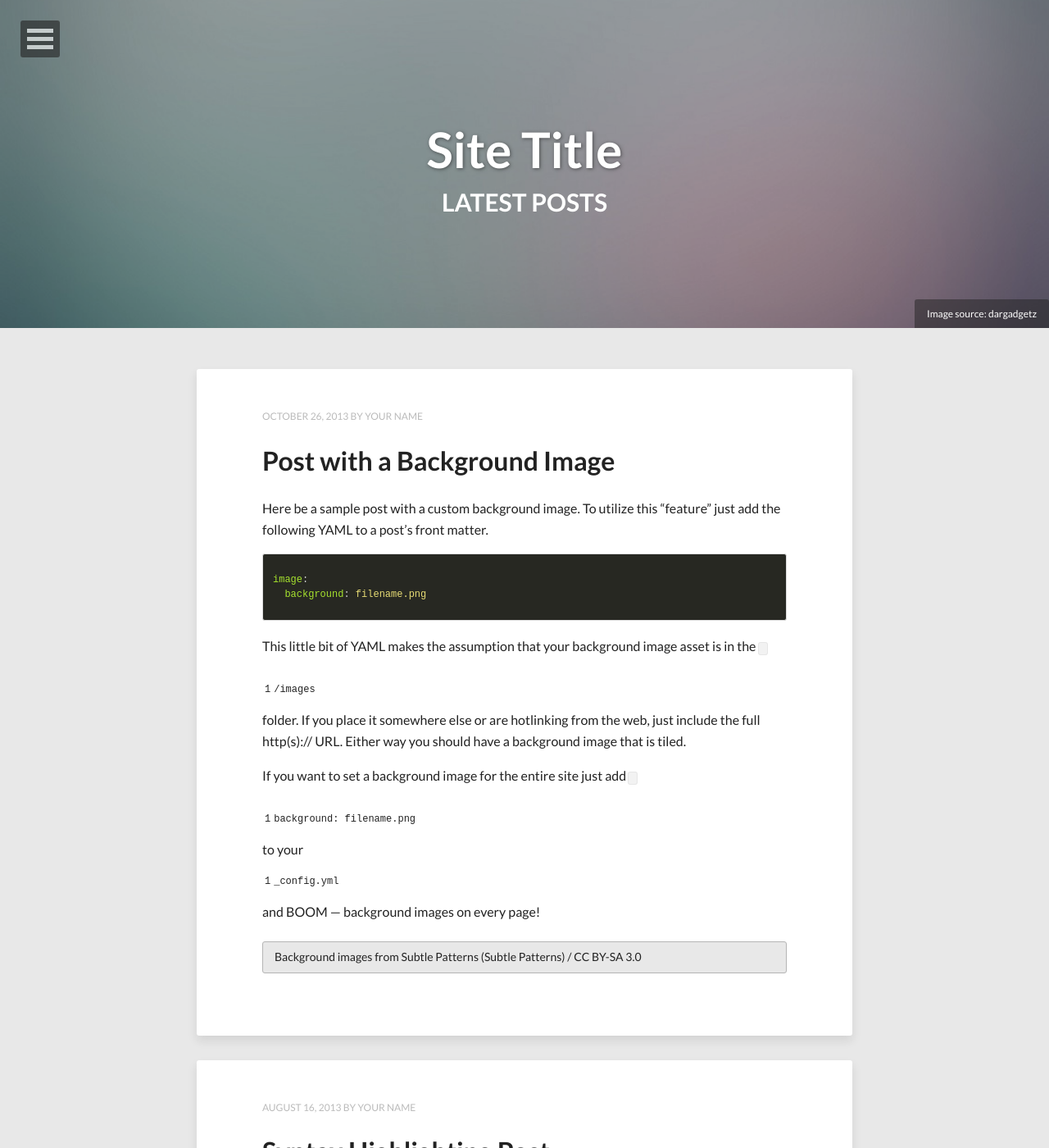
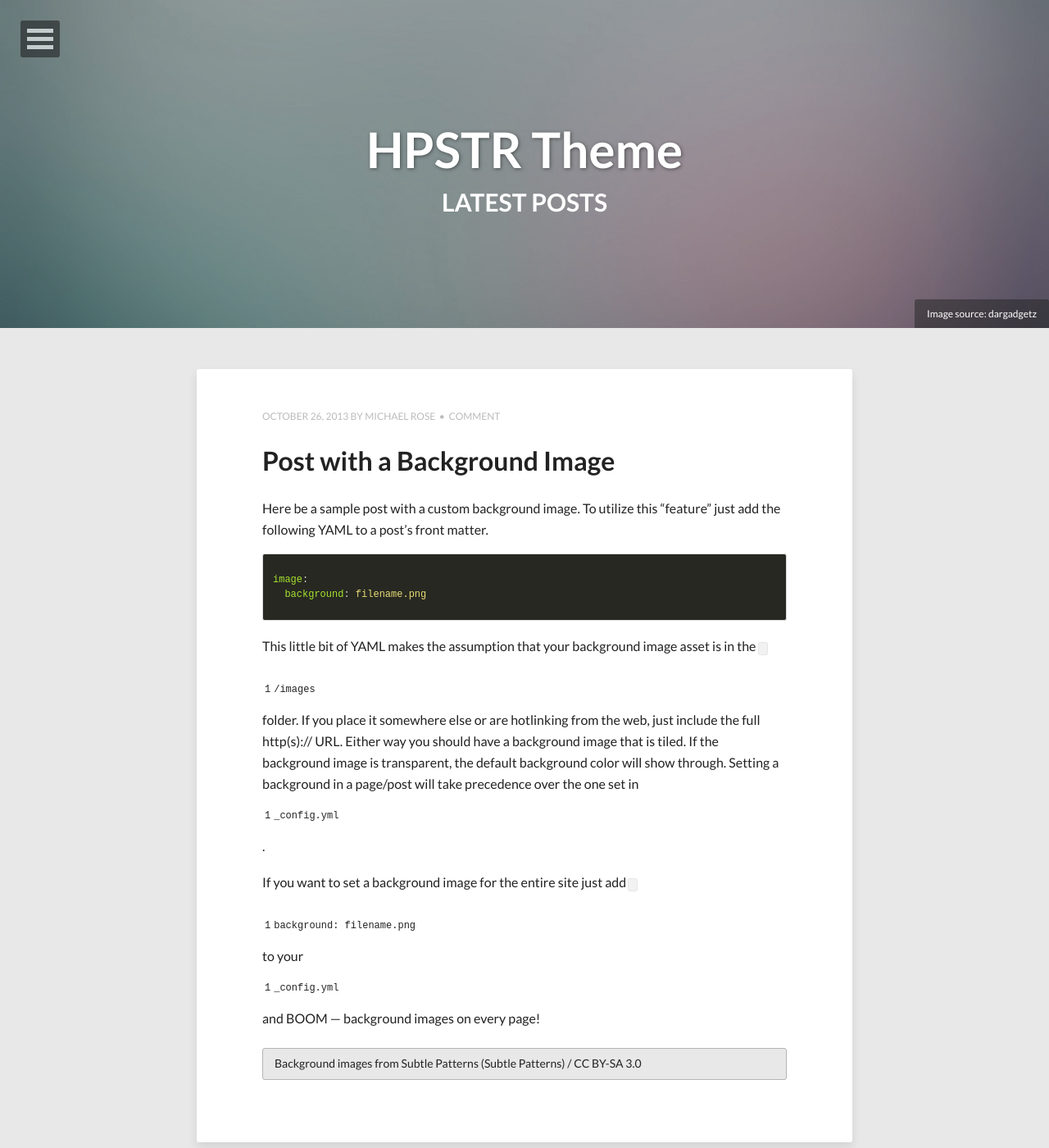
Before and after one commit to sinlaputa/sinlaputa.github.io, a Jekyll site: the page built from index.html, in a window 1280 px wide and 1400 px high. Shown: the whole window at 82% size. Built offline with Jekyll 4.4.1, drawn with Linux system fonts in a browser that asks for light colours; nearby versions of some CDN libraries; the list of posts is cut into pages by our own code; some of the changed lines change nothing that is shown; some of the changed text lies outside the part shown.

Commit message:
test blog

```diff
--- a/_config.yml
+++ b/_config.yml
@@ -1,32 +1,32 @@
-title:            Site Title
-description:      Describe your website here.
-disqus_shortname:
-#Your site's domain goes here. Leave localhost server or blank when working locally.
-url:              http://localhost:4000
+title:            HPSTR Theme
+description:      A responsive Jekyll theme with modern tendencies from designer Michael Rose.
+disqus_shortname: hpstrtheme
+#Comment out url when working locally to resolve base urls correctly
+url:              http://mmistakes.github.io/hpstr-jekyll-theme
 
 # Owner/author information
 owner:
-  name:           Your Name
+  name:           Michael Rose
   avatar:         avatar.jpg
-  bio:            "Your bio goes here. It shouldn't be super long but a good two sentences or two should suffice."
-  email:          you@email.com
+  bio:            "Just another boring, tattooed, time traveling designer hailing from Buffalo New York."
+  email:          michael@mademistakes.com
   # Social networking links used in footer. Update and remove as you like.
-  twitter:
+  twitter:        mmistakes
   facebook:
-  github:
+  github:         mmistakes
   stackexchange:
   linkedin:
   instagram:
   flickr:
   tumblr:
   # For Google Authorship https://plus.google.com/authorship
-  google_plus:
+  google_plus:    http://plus.google.com/118238196859537351707
 
 # Background image to be tiled on all pages
 background:
 
 # Analytics and webmaster tools stuff goes here
-google_analytics:
+google_analytics:   UA-2011187-5
 google_verify:
 # https://ssl.bing.com/webmaster/configure/verify/ownership Option 2 content= goes here
 bing_verify:
@@ -43,7 +43,7 @@ links:
 # http://en.wikipedia.org/wiki/List_of_tz_database_time_zones
 timezone:    America/New_York
 future:      true
-highlighter: pygments
+hihglighter: pygments
 markdown:    kramdown
 
 # https://github.com/mojombo/jekyll/wiki/Permalinks
--- a/_includes/footer.html
+++ b/_includes/footer.html
@@ -1 +1,13 @@
-<span>&copy; {{ site.time | date: '%Y' }} {{ site.owner.name }}. Powered by <a href="http://jekyllrb.com">Jekyll</a> using the <a href="http://mademistakes.com/hpstr/">HPSTR Theme</a>.</span>
+<div class="adsense" style="margin-bottom: 20px;">
+	<script async src="http://pagead2.googlesyndication.com/pagead/js/adsbygoogle.js"></script>
+	<!-- Made Mistakes 320x50 -->
+	<ins class="adsbygoogle"
+	     style="display:inline-block;width:320px;height:50px"
+	     data-ad-client="ca-pub-7328585512091257"
+	     data-ad-slot="7855747535"></ins>
+	<script>
+	(adsbygoogle = window.adsbygoogle || []).push({});
+	</script>
+</div><!-- /.adsense -->
+
+<span>&copy; {{ site.time | date: '%Y' }} {{ site.owner.name }}. Powered by <a href="http://jekyllrb.com">Jekyll</a> using the <a href="http://mademistakes.com/hpstr/">HPSTR Theme</a>. <a href="{{ site.url }}/terms/">Privacy and Disclosure Policies</a>.</span>
--- a/_posts/2013-10-26-background-image.md
+++ b/_posts/2013-10-26-background-image.md
@@ -16,7 +16,7 @@ image:
   background: filename.png
 {% endhighlight %}
 
-This little bit of YAML makes the assumption that your background image asset is in the `/images` folder. If you place it somewhere else or are hotlinking from the web, just include the full http(s):// URL. Either way you should have a background image that is tiled.
+This little bit of YAML makes the assumption that your background image asset is in the `/images` folder. If you place it somewhere else or are hotlinking from the web, just include the full http(s):// URL. Either way you should have a background image that is tiled. If the background image is transparent, the default background color will show through. Setting a background in a page/post will take precedence over the one set in `_config.yml`.
 
 If you want to set a background image for the entire site just add `background: filename.png` to your `_config.yml` and BOOM --- background images on every page!
 
--- /dev/null
+++ b/terms.md
@@ -0,0 +1,72 @@
+---
+layout: page
+permalink: /terms/
+title: "Privacy &amp; Disclosure Policy"
+subheadline: "Or that Legal Stuff No One Reads"
+description: "HPSTR Theme's website policies, terms &amp; conditions, license, and other legal stuff you won't read."
+tags: [disclaimer, terms, copyright, license]
+---
+
+This is my personal website written and edited by me. For questions about this site, please contact Michael Rose at <michael@mademistakes>. All content provided is for informational purposes only. The writings and posts on this website are my own and don't necessarily represent the positions, strategies, or opinions of my employer or its subsidiaries. I make no representations as to the accuracy or completeness of any information found here or by following any links. I will not be liable for any errors or omissions in this information nor for the availability of this information. I will not be liable for any losses, injuries, or damages from the display or use of this information.
+
+## Privacy Policy
+
+The privacy of my visitors is extremely important. This Privacy Policy outlines the types of personal information that is received and collected and how it is used.
+
+First and foremost, I will never share your email address or any other personal information to anyone without your direct consent. Period.
+
+### Log Files
+
+Like many other websites, this website uses log files to help learn about when, from where and how often traffic flows to this site. The information in the log files include:
+
+* Internet Protocol addresses (IP)
+* Types of browser
+* Internet Service Provider (ISP)
+* Date and time stamp
+* Referring and exit pages
+* Number of clicks
+
+All of this information is not linked to anything that is personally identifiable.
+
+### Cookies and web beacons
+
+Like nearly all Websites, this website stores "convenience" cookies on your computer whenever you leave a comment. These cookies record the name, and email address that you enter when you submit a comment so that you wont have to re-type that information the next time you leave a comment.
+
+Third-party advertisers may also place and read cookies on your browser and/or use web beacons to collect information. This website has no access or control over these cookies. You should review the respective privacy policies on any and all third-party ad servers for more information regarding their practices and how to opt-out.
+
+If you wish to disable cookies, you may do so through your web browser options.
+
+Instructions for doing so and for other cookie-related management can be found on the specific web browsers' websites.
+
+#### Amazon
+
+Amazon, a third party affiliate marketing network, uses cookies to help make sure I get a commission when you buy a product after clicking on a link or ad banner that takes you to the site of one of their merchants. You can read [Amazon's Privacy Policy](http://www.amazon.com/gp/help/customer/display.html?nodeId=468496).
+
+#### Google Adsense
+
+Google Adsense, a third party affiliate marketing network, uses cookies to help make sure I get a commission when you buy a product after clicking on a link or ad banner that takes you to the site of one of their merchants. You can read [Google Adsense Privacy Policy](http://support.google.com/adsense/bin/answer.py?hl=en&answer=48182).
+
+#### Google Analytics
+
+Google Analytics is a web analytics tool I use to help understand how visitors engage with this website. It reports website trends using cookies and web beacons without identifying individual visitors. You can read [Google Analytics Privacy Policy](http://www.google.com/analytics/learn/privacy.html).
+
+## Disclosure Policy
+
+I make money on this site through affiliate programs. If you click an affiliate link or ad banner and buy the product, you help support this site because I'll get a percentage of that sale.
+
+Currently I'm an affiliate for Amazon and Google Adsense.
+
+What this means for you:
+
+* I do not and will not recommend a product just because I'm an affiliate.
+* I became an affiliate to earn some revenue towards the costs of running and maintaining this site. Where I have direct control over which ads are served on this site I offer only products that are directly related to the topic of this site and products that a reader/subscriber would have a genuine interest in or need of.
+* I do not recommend products just for the sake making money.
+* I recommend products because I think they are valuable to my readers.
+* I do not let the compensation I receive influence the content, topics, posts, or opinions expressed on this blog.
+* I respect and value my readers too much to write anything other than my own genuine and objective opinions and advice.
+
+Just like this site, my Disclosure Policy is a work in progress. As the revenue streams evolve, so will this page.
+
+Your use of this site, in any and all forms, constitutes an acceptance of this Privacy Policy. This Privacy Policy is reviewed and revised from time to time. You will want to revisit it regularly.
+
+**Last Updated:** August 30, 2013.
```
Also changed, not shown: Gemfile.lock, README.md.
